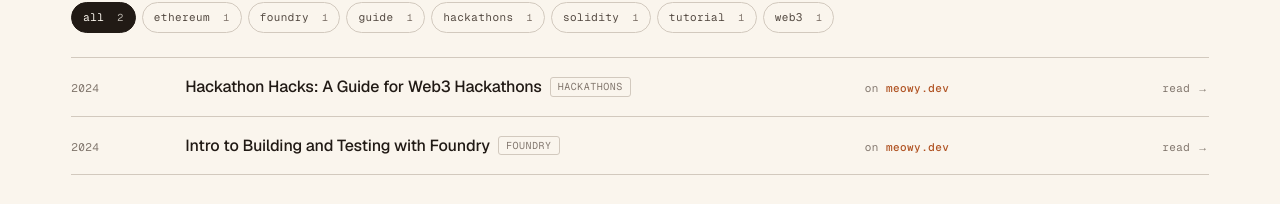
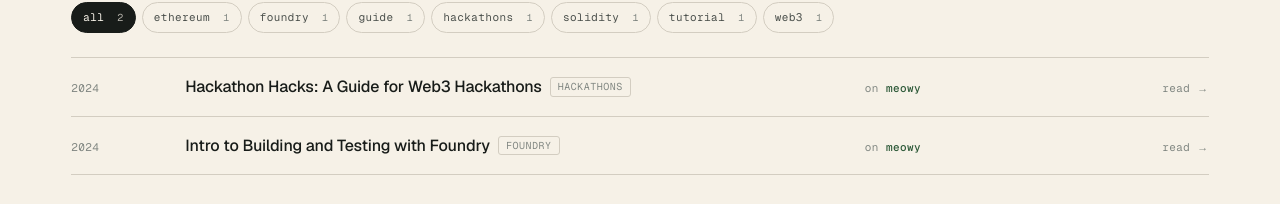
Before and after one commit to meowyx/meowy-blog, a Next.js app: page / in a window 1280 px wide. Shown: the part 497-701 px from the top of the page. Built offline with nearby package versions, Linux system fonts and the light colour scheme.

Commit message:
update accents

```diff
--- a/app/globals.css
+++ b/app/globals.css
@@ -1,15 +1,15 @@
 @import "tailwindcss";
 
 :root {
-  --paper:        oklch(0.972 0.012 82);
-  --paper-2:      oklch(0.945 0.015 80);
-  --paper-3:      oklch(0.905 0.020 78);
-  --rule:         oklch(0.84  0.018 75);
-  --ink:          oklch(0.225 0.015 60);
-  --ink-2:        oklch(0.42  0.018 60);
-  --ink-3:        oklch(0.58  0.020 62);
-  --accent:       oklch(0.55  0.135 45);
-  --accent-soft:  oklch(0.88  0.060 55);
+  --paper:        oklch(0.96  0.014 85);
+  --paper-2:      oklch(0.93  0.018 85);
+  --paper-3:      oklch(0.89  0.020 85);
+  --rule:         oklch(0.85  0.018 85);
+  --ink:          oklch(0.22  0.008 150);
+  --ink-2:        oklch(0.43  0.010 150);
+  --ink-3:        oklch(0.62  0.010 150);
+  --accent:       oklch(0.42  0.075 150);
+  --accent-soft:  oklch(0.55  0.085 150);
 
   --sans:  var(--font-geist-sans), ui-sans-serif, system-ui, -apple-system, sans-serif;
   --mono:  var(--font-geist-mono), ui-monospace, "SF Mono", Menlo, monospace;
--- a/lib/blog-data.ts
+++ b/lib/blog-data.ts
@@ -1,6 +1,6 @@
 import { getAllPosts } from "./posts"
 
-export const SITE_DOMAIN = "meowy.dev"
+export const SITE_DOMAIN = "meowy"
 
 export interface BlogEntry {
   date: string
```
